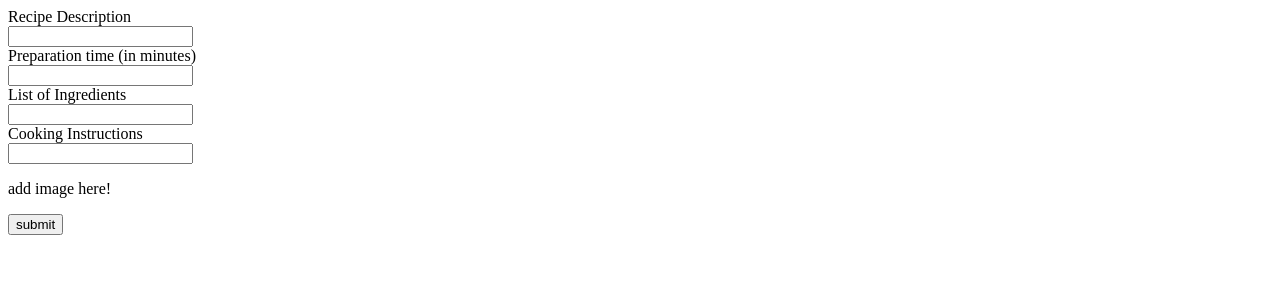
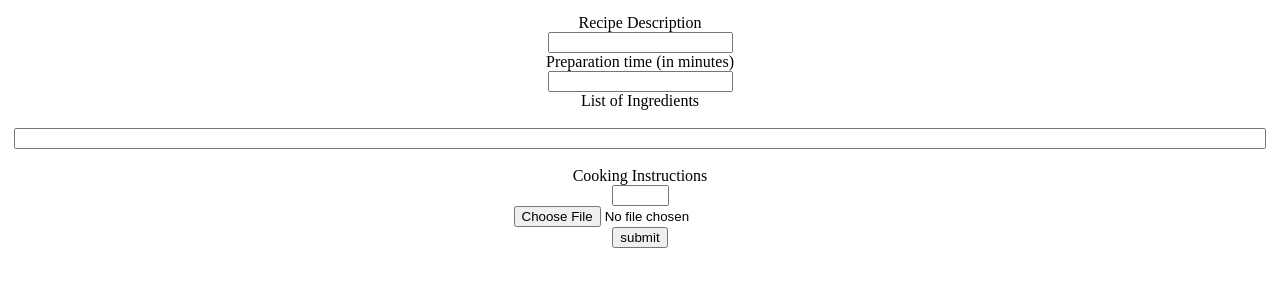
Before and after one commit to GU-Web-Dev-2024/group-challenge-2-team-08, a plain HTML site: page index.html in a window 1280 px wide. Drawn offline with Linux system fonts and the light colour scheme.

Commit message:
updated with grid format

```diff
--- a/index.html
+++ b/index.html
@@ -13,7 +13,7 @@ Text Input: List of ingredients
 Text Input: Cooking instructions
 File Upload: Image of the recipe
 Submit Button -->
-<form>
+<form action="/action_page.php" id = "grid-container">
     <div id="recipeDescription">
         <label for="recipeDescription">Recipe Description</label><br>
         <input type="text" id="recipeDescription" name="recipeDescription"><br>
@@ -29,17 +29,30 @@ Submit Button -->
     </div>
     <div id="listIngred">
         <label for="listIngred">Cooking Instructions</label><br>
-        <input type="text" id="cookIntruc" name="cookIntruc"><br>
+        <input type="text" id="cookIntruc" name="cookIntruc" maxlength="4" size="4"><br>
     </div>
     <div id="recipeImage">
-        <p>add image here!</p>
+        <input type = "file" id = "myFile" name="filename">
     </div>
     <div>
         <input type="button" value="submit">
     </div>
 </form>
 
+<style>
+    #grid-container {
+   display: grid;
+   /* grid-template-columns: auto auto auto; */
+    }
 
+    #grid-container {
+    text-align: center;
+    padding: 6px;
+
+    }
+
+
+</style>
 
 </head>
 <body>
```
